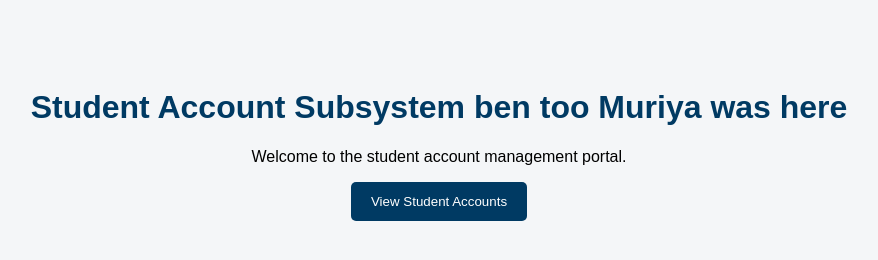
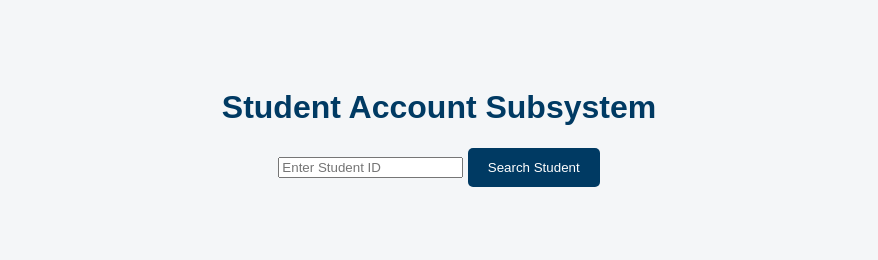
Before and after one commit to useableoyster/Team-Three-Student-Account-Subsystem, a plain HTML site: page index.html in a window 1280 px wide. Shown: the whole page, without its empty margins (201-1079 px from the left). Drawn offline with Linux system fonts and the light colour scheme.

Commit message:
Refactor index.html for student search functionality
testing student ID functionality for html

```diff
--- a/index.html
+++ b/index.html
@@ -1,18 +1,21 @@
+
 <!DOCTYPE html>
-<html lang="en">
+<html>
 <head>
-    <meta charset="UTF-8">
-    <meta name="viewport" content="width=device-width, initial-scale=1.0">
-    <title>Student Account Subsystem Muriya was here</title>
+    <title>Student Account Subsystem</title>
     <link rel="stylesheet" href="style.css">
 </head>
 <body>
-    <h1>Student Account Subsystem ben too Muriya was here</h1>
-    <p>Welcome to the student account management portal.</p>
+    <h1>Student Account Subsystem</h1>
 
-    <button onclick="alert('Website is working!')">
-        View Student Accounts
+    <input type="number" id="studentId"
+           placeholder="Enter Student ID">
+
+    <button onclick="searchStudent()">
+        Search Student
     </button>
+
+    <div id="result"></div>
 
     <script src="script.js"></script>
 </body>
```
